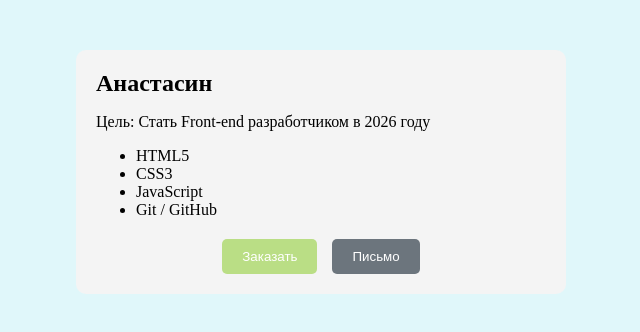
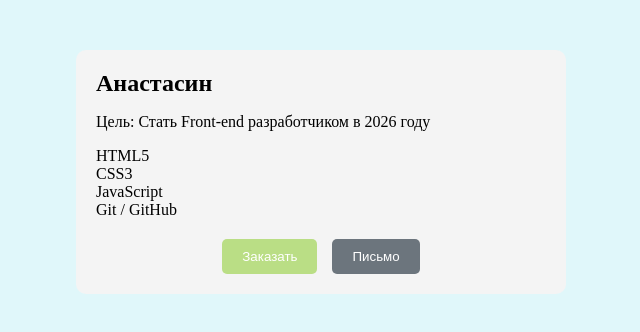
Before and after one commit to alexeyanastasin-debug/frontend-learning, a plain HTML site: page index.html in a window 1280 px wide. Shown: the whole page, without its empty margins (319-959 px from the left). Drawn offline with Linux system fonts and the light colour scheme.

Commit message:
style: format skills list

```diff
--- a/index.js
+++ b/index.js
@@ -5,7 +5,7 @@ skills.forEach(skill => {
     const li = document.createElement('li');
     li.textContent = skill;
     skillsList.appendChild(li);
-})
+});
 
 const orderButton = document.querySelector('.bth');
 let isOrder = false;
--- a/style.css
+++ b/style.css
@@ -40,6 +40,11 @@ button {
     background-color: #28a745 !important;
 }
 
+.skills-list {
+    list-style: none;
+    padding: 0;
+
+}
 
 
 @media (min-width: 768px) {
```
